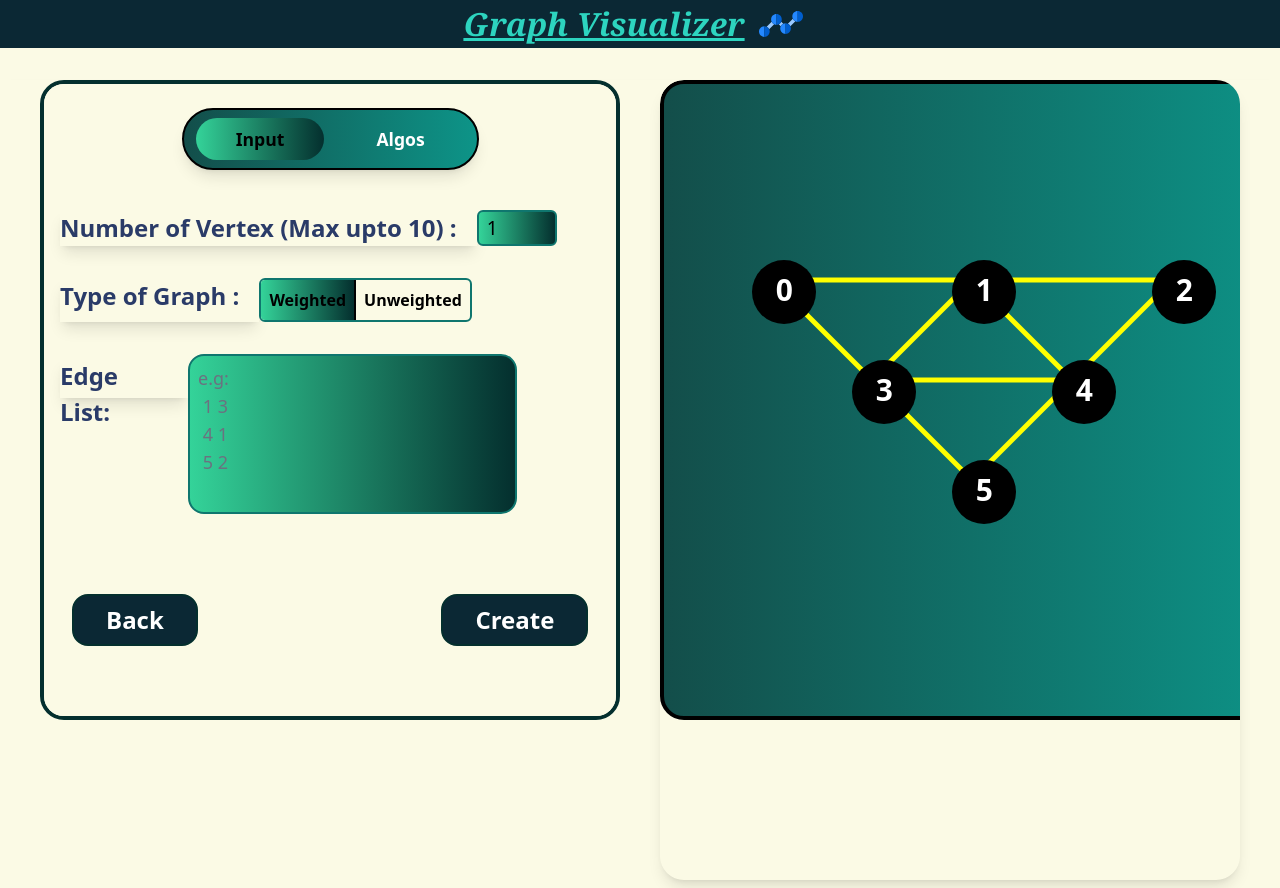
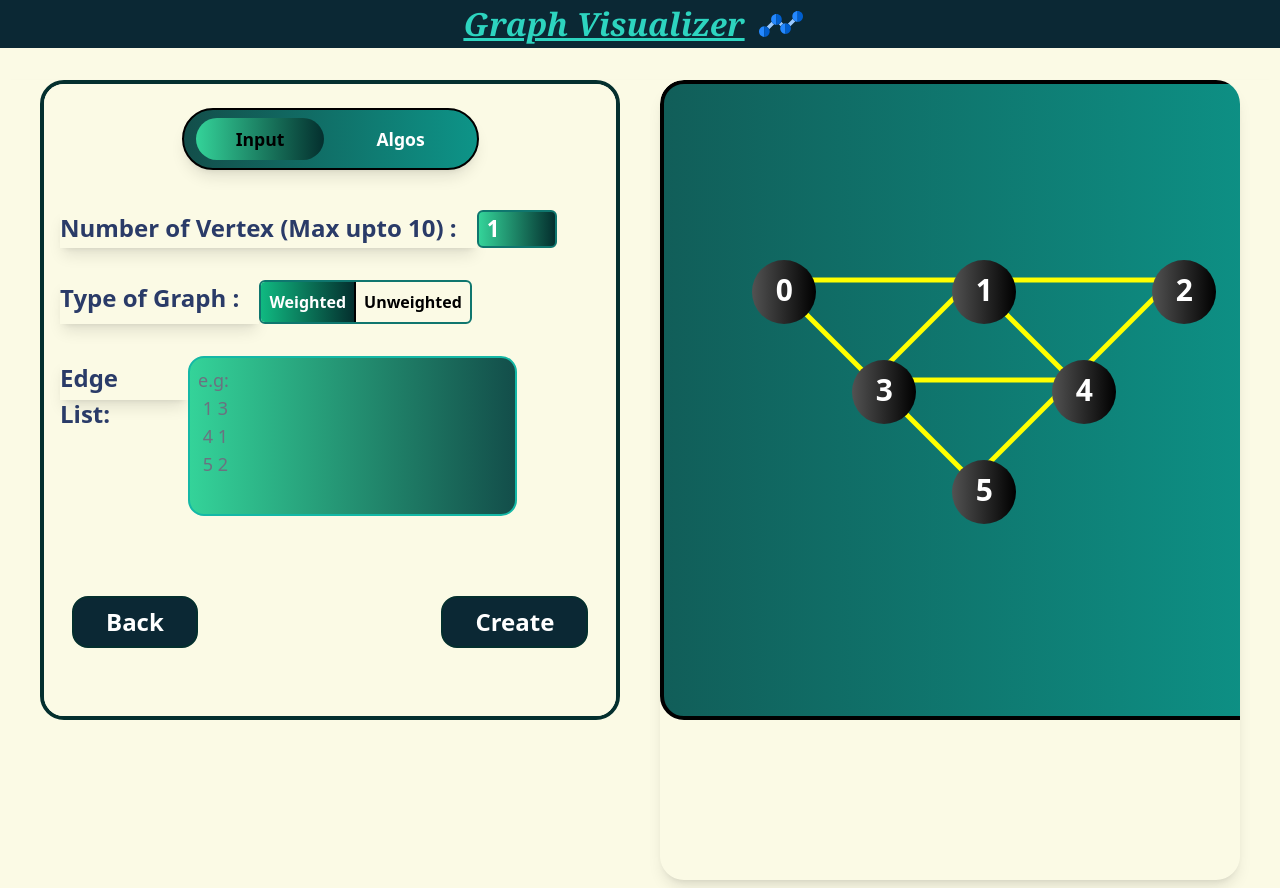
Before and after one commit to himanshusyuni/Graph-Visualizer, a React (Vite) app in the folder frontend/Graph-visualizer/: page /input in a window 1280 px wide. Built offline with nearby package versions, Linux system fonts and the light colour scheme.

Commit message:
finalized graphs

```diff
--- a/frontend/Graph-visualizer/src/components/UserInput.jsx
+++ b/frontend/Graph-visualizer/src/components/UserInput.jsx
@@ -10,15 +10,8 @@ import StoreContext from "../Store/StoreContext";
 function UserInput() {
   const edgeList = useRef([]);
   const navigate = useNavigate("");
-  const Vertex = useContext(StoreContext).Vertex;
-  const setVertex = useContext(StoreContext).setVertex;
+  const {Vertex,setVertex,setType,Edges,CompToShow,setComp,setEdges} = useContext(StoreContext);
   const Type = useContext(StoreContext).type;
-  const setType = useContext(StoreContext).setType;
-  const Edges = useContext(StoreContext).Edges;
-  const setEdges = useContext(StoreContext).setEdges;
-  const CompToShow = useContext(StoreContext).CompToShow;
-  const setComp = useContext(StoreContext).setComp;
-
   const handleVertex = (e) => {
     if (e.target.value <= 0 || e.target.value > 10) {
       alert("Vertex should be in range [1,10]");
@@ -58,7 +51,7 @@ function UserInput() {
   return (
     <>
     <div className=" bg-[#fbfae5] h-full w-full flex flex-col shadow-lg"  >
-    <div className="font-bold text-center   underline text-rose-900 mb-8  flex flex col justify-center items-center text-teal-400 bg-[#0b2834] font-serif   italic h-full w-full  text-[2rem]">
+    <div className="font-bold text-center   underline mb-8   flex col justify-center items-center text-teal-400 bg-[#0b2834] font-serif   italic h-full w-full  text-[2rem]">
     Graph Visualizer     <img className="h-11 w-16 mx-1 "
           src="pic1.svg" alt="" />
 
@@ -104,7 +97,7 @@ function UserInput() {
                     <input
                       type="number"
                       value={Vertex}
-                      className="w-[5rem] text-[1.2rem] border-2 border-teal-700 bg-gradient-to-r from-emerald-400 to-teal-950 focus:border-0 pl-2 rounded-md"
+                      className="w-[5rem] text-[1.4rem] border-2 border-teal-700 bg-gradient-to-r from-emerald-400 to-teal-950 focus:border-0 text-white font-semibold pl-2 rounded-md "
                       onChange={(e) => handleVertex(e)}
                     ></input>
                   </div>
@@ -117,7 +110,7 @@ function UserInput() {
                     <div class="flex border-[0.15rem] border-teal-700 bg-[#fbfae5] rounded-md overflow-hidden">
                       <button
                         className={` text-black font-bold p-2 border-r-2 border-black  active:bg-gradient-to-r from-emerald-400 to-teal-600 ${
-                          Type == 0 && "bg-gradient-to-r from-emerald-400 to-teal-950"
+                          Type == 0 && "bg-gradient-to-r from-emerald-500 to-teal-950  text-white"
                         } `}
                         onClick={() => setType(0)}
                       >
@@ -125,7 +118,7 @@ function UserInput() {
                       </button>
                       <button
                         className={` text-black font-bold p-2  active:bg-gradient-to-r from-emerald-400 to-teal-600 ${
-                          Type == 1 && "bg-gradient-to-r from-emerald-400 to-teal-950"
+                          Type == 1 && "bg-gradient-to-r from-emerald-500 to-teal-950 text-white"
                         }  `}
                         onClick={() => setType(1)}
                       >
@@ -138,7 +131,7 @@ function UserInput() {
                       Edge List:{" "}
                     </p>
                     <textarea
-                      className="resize-none rounded-2xl text-lg p-2 bg-gradient-to-r from-emerald-400 to-teal-950  border-[0.18rem] border-teal-700 outline-none w-[60%] placeholder-gray-500"
+                      className="resize-none rounded-2xl text-lg p-2 bg-gradient-to-r from-emerald-400 to-teal-900  border-[0.18rem] border-teal-500 outline-none w-[60%] placeholder-gray-500 "
                       rows={5}
                       cols={30}
                       ref={edgeList}
@@ -168,7 +161,7 @@ function UserInput() {
           </div>
 
           <div className="min-h-screen shadow-lg rounded-3xl overflow-hidden mb-2">
-            <div className=" border-4 border-black bg-gradient-to-r from-teal-900 to-teal-600 h-[30rem] md:h-[40rem] xlg:w-[40rem] md:w-[45rem] w-[30rem] rounded-3xl ">
+            <div className=" border-4 border-black bg-gradient-to-r from-teal-800 to-teal-600 h-[30rem] md:h-[40rem] xlg:w-[40rem] md:w-[45rem] w-[30rem] rounded-3xl ">
               {CompToShow === "Demo" && <DemoGraph />}
               {CompToShow == "Process" && <ProcessingPage />}
               {CompToShow === "Graph" && <Graph />}
--- a/frontend/Graph-visualizer/src/components/Vertex.jsx
+++ b/frontend/Graph-visualizer/src/components/Vertex.jsx
@@ -1,18 +1,7 @@
 import React from "react";
 
 function Vertex({ no, x, y, colInd }) {
-  const colors = [
-    "blue",
-    "yellow",
-    "zinc",
-    "orange",
-    "pink",
-    "amber",
-    "green",
-    "gold",
-    "silver",
-    "sky",
-  ];
+
 
   const style = {
     top: `${y}px`,
@@ -22,34 +11,34 @@ function Vertex({ no, x, y, colInd }) {
   let bgColorClass;
   switch (colInd) {
     case 0:
-      bgColorClass = "bg-black";
+      bgColorClass = " bg-gradient-to-r from-neutral-600 to-black ";
       break;
     case 1:
-      bgColorClass = "bg-yellow-600";
+      bgColorClass = "bg-gradient-to-r from-rose-700 to-red-500";
       break;
     case 2:
-      bgColorClass = "bg-zinc-600";
+      bgColorClass = "bg-gradient-to-r from-violet-700 to-pink-600";
       break;
     case 3:
-      bgColorClass = "bg-purple-600";
+      bgColorClass = "bg-gradient-to-r from-green-500 to-blue-500";
       break;
     case 4:
-      bgColorClass = "bg-blue-800";
+      bgColorClass = "bg-gradient-to-r from-blue-500 to-indigo-700";
       break;
     case 5:
-      bgColorClass = "bg-red-500";
+      bgColorClass = "bg-gradient-to-r from-purple-500 to-purple-900";
       break;
     case 6:
-      bgColorClass = "bg-purple-400";
+      bgColorClass = "bg-gradient-to-r from-green-400 to-lime-700";
       break;
     case 7:
-      bgColorClass = "bg-yellow-400";
+      bgColorClass = "  bg-gradient-to-r from-yellow-500 to-orange-600";
       break;
     case 8:
-      bgColorClass = "bg-blue-400";
+      bgColorClass = "bg-gradient-to-r from-fuchsia-600 to-cyan-500";
       break;
     default:
-      bgColorClass = "bg-amber-800";
+      bgColorClass = "bg-gradient-to-r from-fuchsia-600 to-pink-600";
       break;
   }
 
```
